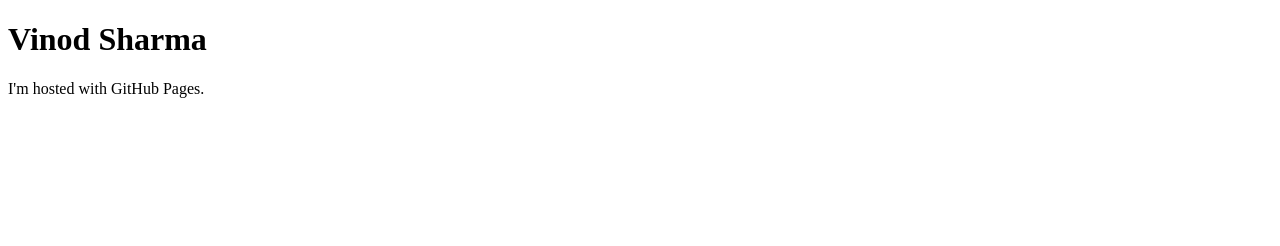
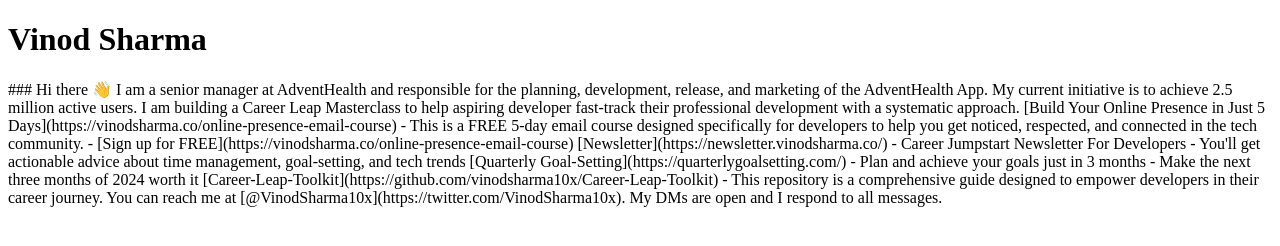
Before and after one commit to vinodsharma10x/vinodsharma10x.github.io, a plain HTML site: page index.html in a window 1280 px wide. Drawn offline with Linux system fonts and the light colour scheme.

Commit message:
Update index.html

```diff
--- a/index.html
+++ b/index.html
@@ -2,6 +2,44 @@
 <html>
 <body>
 <h1>Vinod Sharma</h1>
-<p>I'm hosted with GitHub Pages.</p>
+<p>### Hi there 👋
+
+I am a senior manager at AdventHealth and responsible for the planning, development, release, and marketing of the AdventHealth App. My current initiative is to achieve 2.5 million active users.
+
+I am building a Career Leap Masterclass to help aspiring developer fast-track their professional development with a systematic approach.
+
+[Build Your Online Presence in Just 5 Days](https://vinodsharma.co/online-presence-email-course)
+- This is a FREE 5-day email course designed specifically for developers to help you get noticed, respected, and connected in the tech community.
+- [Sign up for FREE](https://vinodsharma.co/online-presence-email-course)
+
+[Newsletter](https://newsletter.vinodsharma.co/)
+- Career Jumpstart Newsletter For Developers
+- You'll get actionable advice about time management, goal-setting, and tech trends
+
+[Quarterly Goal-Setting](https://quarterlygoalsetting.com/)
+- Plan and achieve your goals just in 3 months
+- Make the next three months of 2024 worth it
+
+[Career-Leap-Toolkit](https://github.com/vinodsharma10x/Career-Leap-Toolkit)
+- This repository is a comprehensive guide designed to empower developers in their career journey.
+
+
+You can reach me at [@VinodSharma10x](https://twitter.com/VinodSharma10x). My DMs are open and I respond to all messages.
+
+<!--
+**vinodsharma10x/vinodsharma10x** is a ✨ _special_ ✨ repository because its `README.md` (this file) appears on your GitHub profile.
+
+Here are some ideas to get you started:
+
+- 🔭 I’m currently working on ...
+- 🌱 I’m currently learning ...
+- 👯 I’m looking to collaborate on ...
+- 🤔 I’m looking for help with ...
+- 💬 Ask me about ...
+- 📫 How to reach me: ...
+- 😄 Pronouns: ...
+- ⚡ Fun fact: ...
+-->
+</p>
 </body>
 </html>
```
